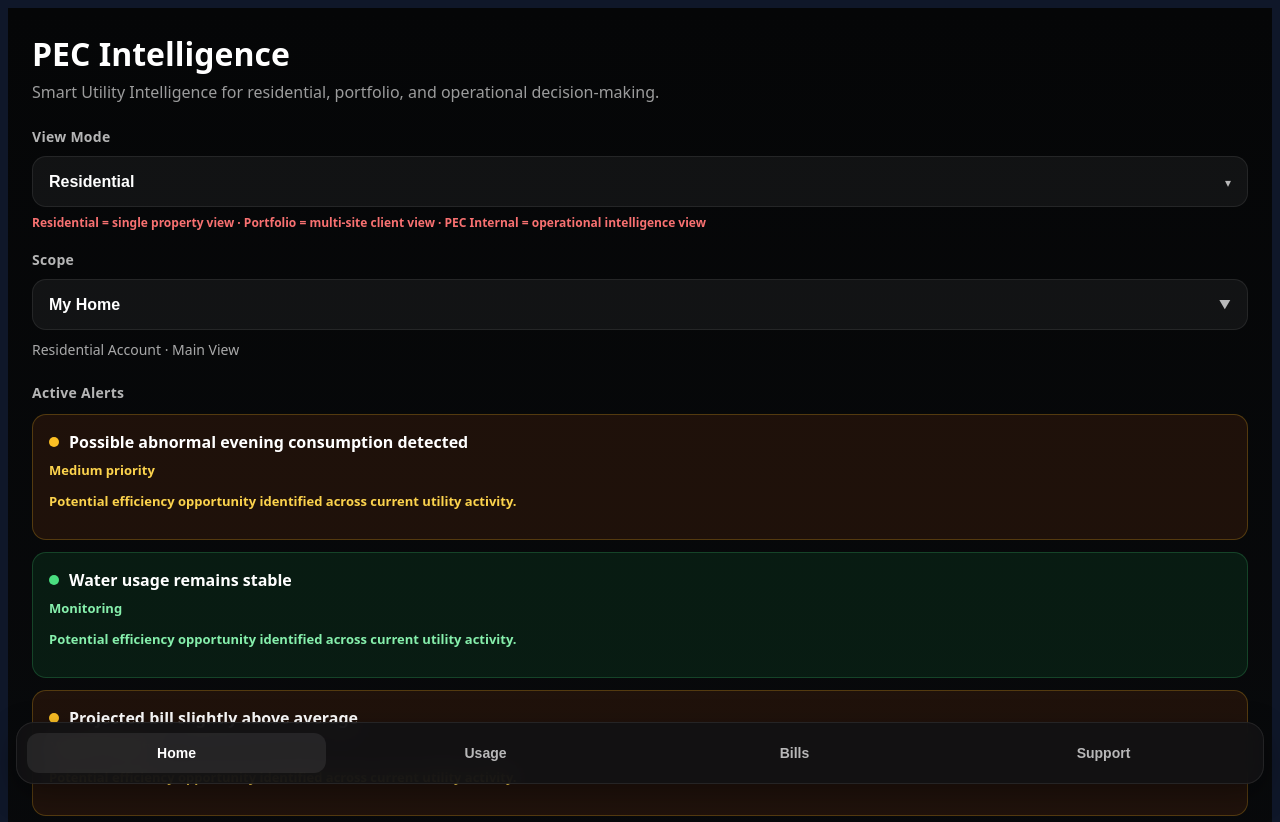
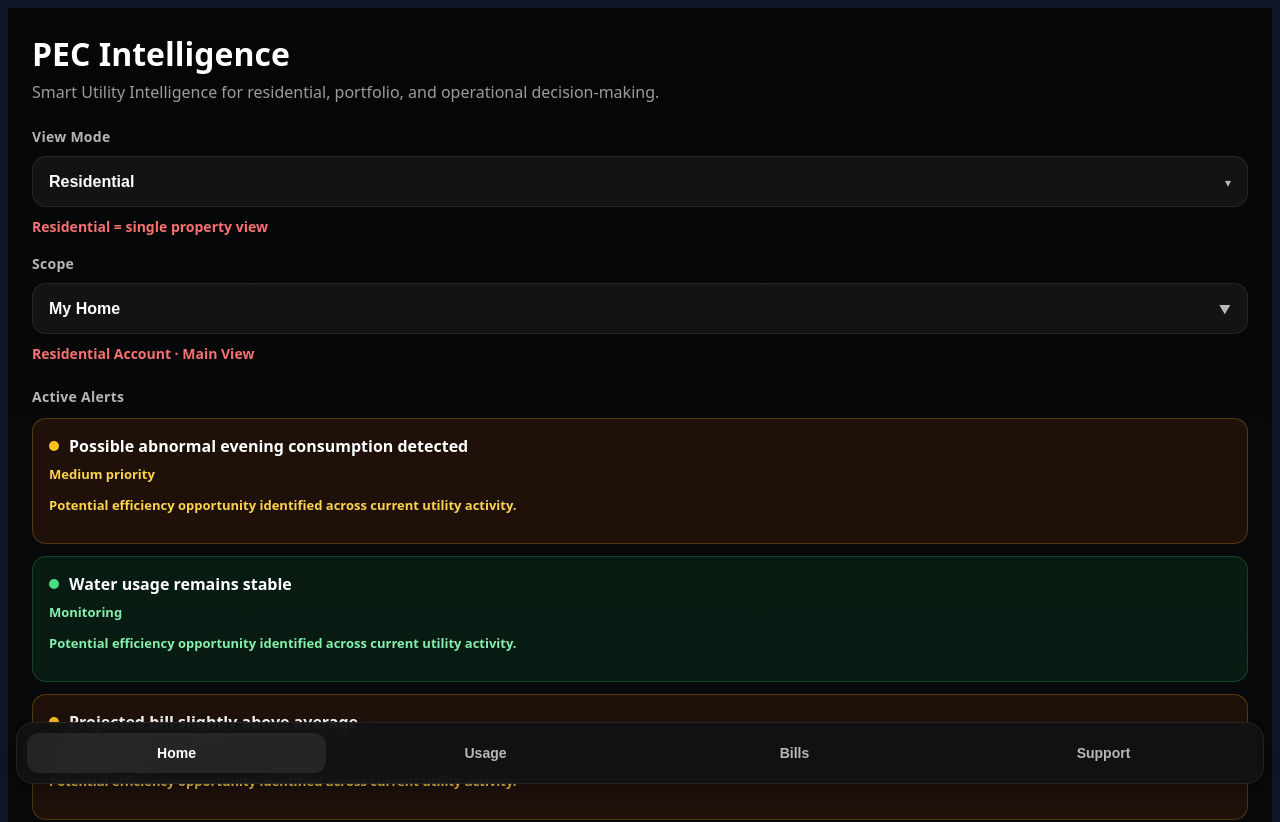
Before and after one commit to Nols007/pec-intelligence-v1-local, a React (Vite) app in the folder client/: page /home in a window 1280 px wide. Shown: the top 822 px of the page. Built offline with nearby package versions, Linux system fonts and the light colour scheme; a web font is replaced by a local one.

Commit message:
UI refinement: dynamic helper text + improved clarity

```diff
--- a/client/src/pages/home.tsx
+++ b/client/src/pages/home.tsx
@@ -220,6 +220,11 @@ const internalScopes: Record<"watchdog" | "regional" | "critical", ScopeData> =
     ],
   },
 };
+const viewHelperText: Record<ViewMode, string> = {
+  residential: "Residential = single property view",
+  portfolio: "Portfolio = multi-site client view",
+  pecInternal: "PEC Internal = operational intelligence view",
+};
 
 export default function Home() {
   const { view, setView } = usePecView();
@@ -303,17 +308,16 @@ export default function Home() {
   </select>
 </div>
 
-<p
+<div
   style={{
-    marginTop: "8px",
-    fontSize: "12px",
+    marginTop: "10px",
+    fontSize: "14px",
     fontWeight: 600,
     color: "#f87171",
-    lineHeight: 1.4,
   }}
 >
-  Residential = single property view · Portfolio = multi-site client view · PEC Internal = operational intelligence view
-</p>
+  {viewHelperText[view]}
+</div>
       </div>
 
       {/* Scope */}
@@ -333,9 +337,16 @@ export default function Home() {
             ))}
           </select>
         </div>
-        <div style={{ marginTop: "10px", opacity: 0.65, fontSize: "14px" }}>
-          {data.subtitle}
-        </div>
+       <div
+  style={{
+    marginTop: "10px",
+    fontSize: "14px",
+    fontWeight: 600,
+    color: "#f87171",
+  }}
+>
+  {data.subtitle}
+</div>
       </div>
 
       {/* Alerts */}
```
